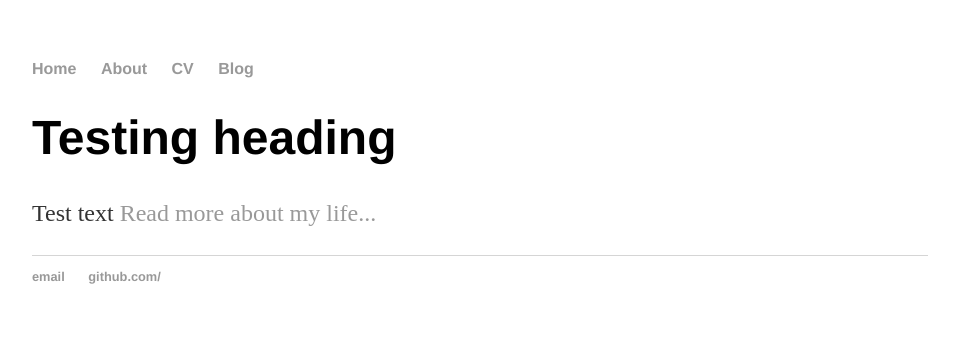
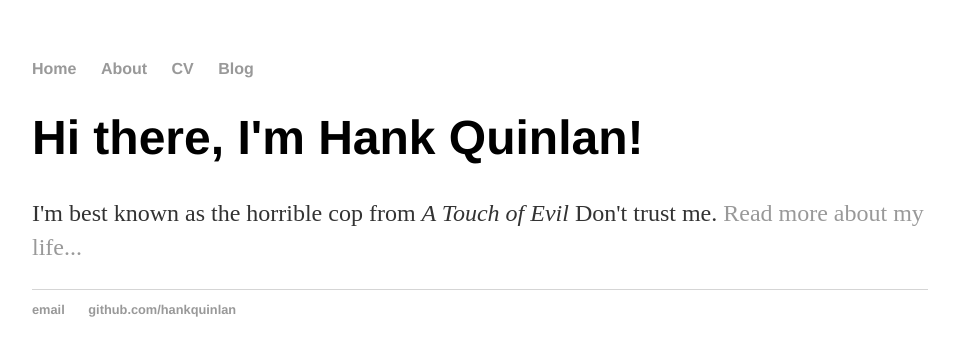
Before and after one commit to mosesyhc/mosesyhc.github.io, a Jekyll site: the page built from index.html, in a window 1280 px wide. Shown: the top 356 px of the page, without its empty margins (160-1119 px from the left). Built offline with Jekyll 4.4.1, drawn with Linux system fonts in a browser that asks for light colours.

Commit message:
Update index.html

```diff
--- a/index.html
+++ b/index.html
@@ -1,30 +1,8 @@
-<!DOCTYPE html>
-<html>
-	<head>
-		<title>Hank Quinlan, Horrible Cop</title>
-		<!-- link to main stylesheet -->
-		<link rel="stylesheet" type="text/css" href="/css/main.css">
-	</head>
-	<body>
-		<nav>
-    		<ul>
-        		<li><a href="/">Home</a></li>
-	        	<li><a href="/about">About</a></li>
-        		<li><a href="/cv">CV</a></li>
-        		<li><a href="/blog">Blog</a></li>
-    		</ul>
-		</nav>
-		<div class="container">
-    		<div class="blurb">
-        		<h1>Testing heading</h1>
-				<p>Test text <a href="/about">Read more about my life...</a></p>
-    		</div><!-- /.blurb -->
-		</div><!-- /.container -->
-		<footer>
-    		<ul>
-        		<li><a href="mailto:someone@gmail.com">email</a></li>
-        		<li><a href="https://github.com/really">github.com/</a></li>
-			</ul>
-		</footer>
-	</body>
-</html>
+---
+layout: default
+title: Hank Quinlan, Horrible Cop
+---
+<div class="blurb">
+	<h1>Hi there, I'm Hank Quinlan!</h1>
+	<p>I'm best known as the horrible cop from <em>A Touch of Evil</em> Don't trust me. <a href="/about">Read more about my life...</a></p>
+</div><!-- /.blurb -->
```
